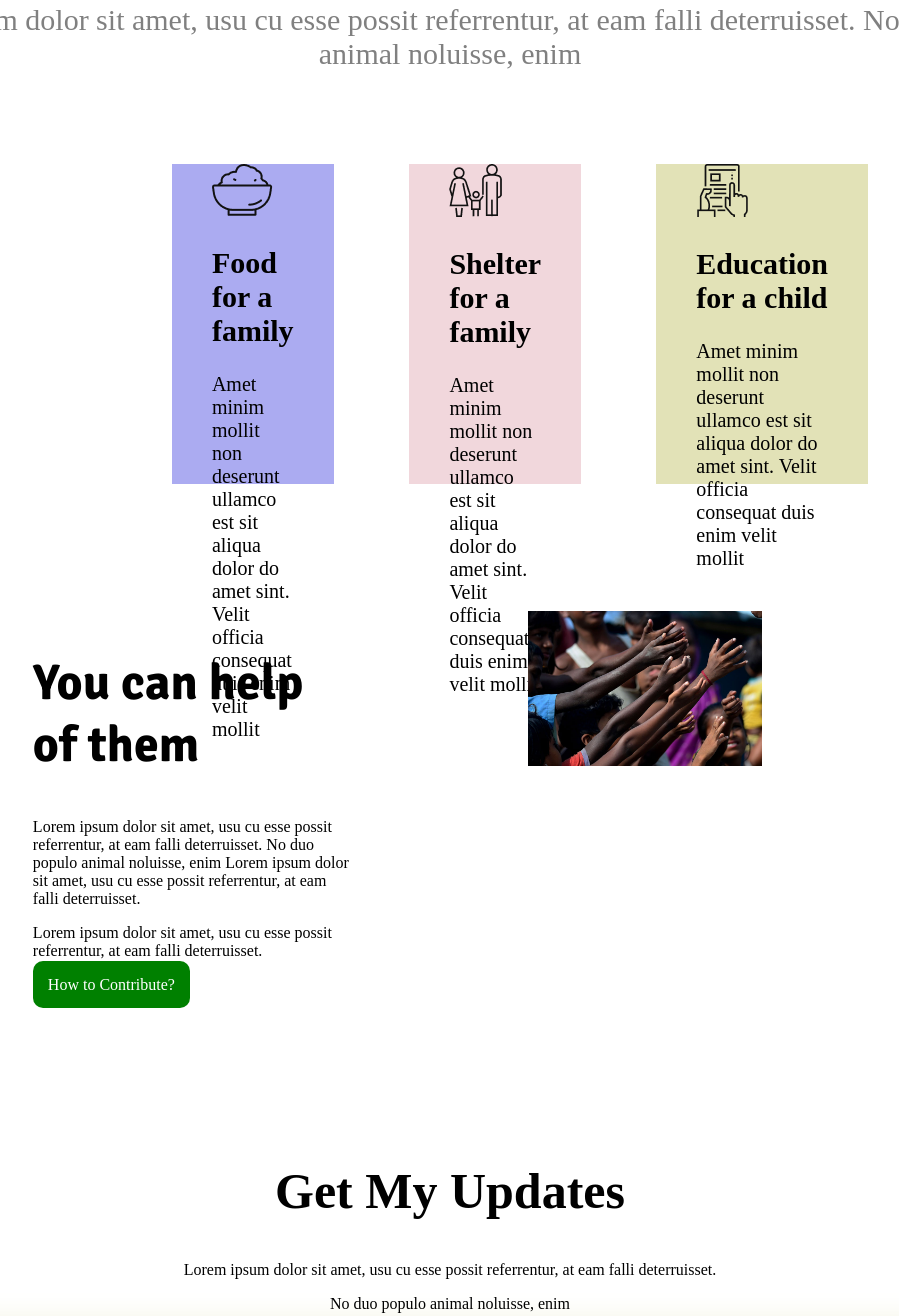
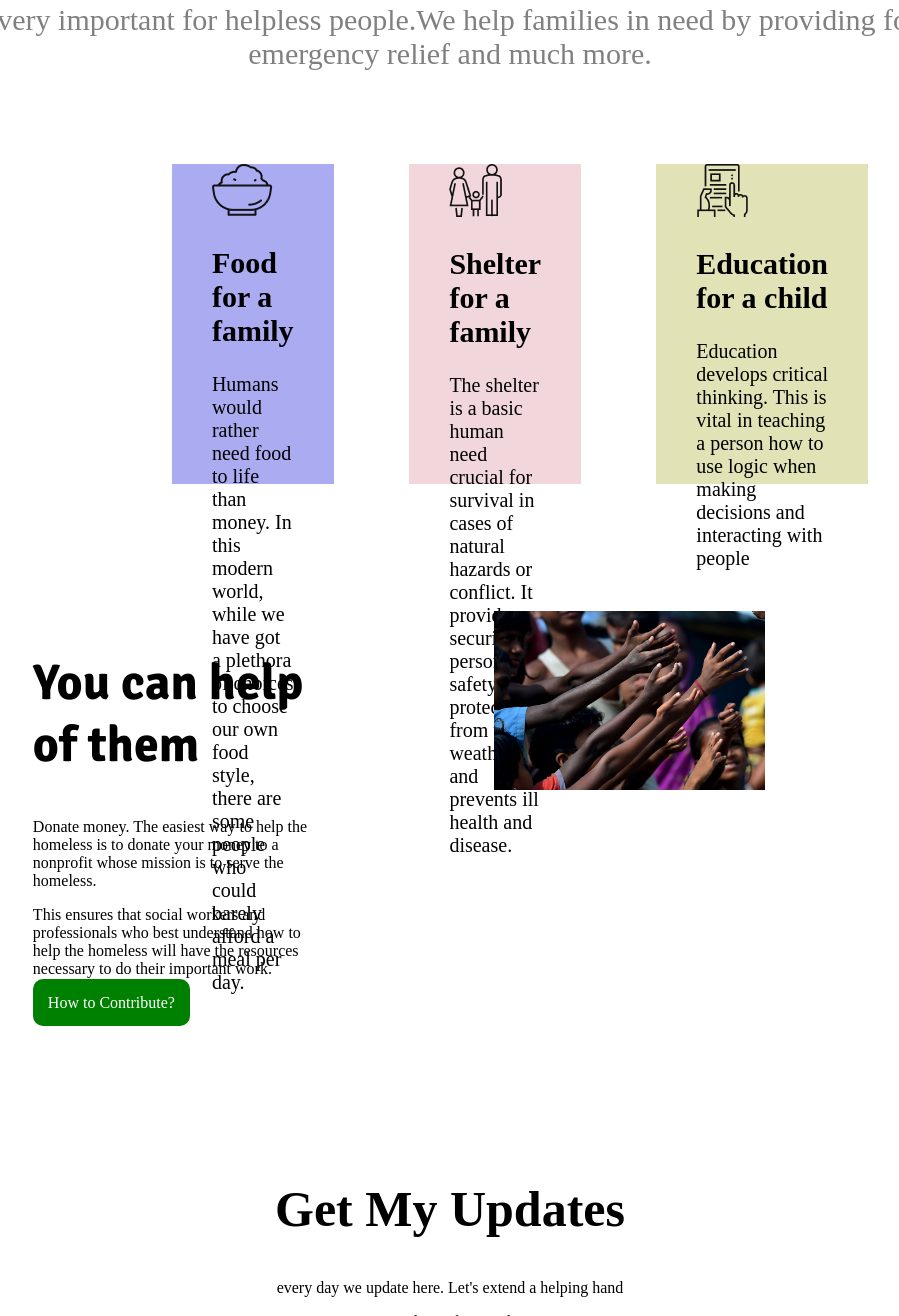
Before and after one commit to pranta123443/healthy-fresh, a plain HTML site: page index.html in a window 1280 px wide. Shown: the part 1839-3155 px from the top of the page, without its empty margins (190-1089 px from the left). Drawn offline with Linux system fonts and the light colour scheme.

Commit message:
text change

```diff
--- a/index.html
+++ b/index.html
@@ -79,8 +79,8 @@
             </h1>
         </div>
         <div class="second-section">
-            <p>Lorem ipsum dolor sit amet, usu cu esse possit referrentur, at eam falli
-                deterruisset. No duo populo animal noluisse, enim</p>
+            <p>Your help is very important for helpless people.We help families in need by providing food, housing,
+                emergency relief and much more.</p>
         </div>
     </section>
     <section class="donate-food-etc">
@@ -90,11 +90,10 @@
                 Food for a family
             </h2>
             <p>
-                Amet minim mollit non deserunt
-                ullamco est sit aliqua dolor do amet
-                sint. Velit officia consequat duis enim
-                velit mollit
+                Humans would rather need food to life than money. In this modern world, while we have got a plethora of
+                choices to choose our own food style, there are some people who could barely afford a meal per day.
             </p>
+
         </div>
         <div id="background-pink">
             <img src="images/shelter.png" alt="">
@@ -102,10 +101,8 @@
                 Shelter for a family
             </h2>
             <p>
-                Amet minim mollit non deserunt
-                ullamco est sit aliqua dolor do amet
-                sint. Velit officia consequat duis enim
-                velit mollit
+                The shelter is a basic human need crucial for survival in cases of natural hazards or conflict. It
+                provides security, personal safety and protection from the weather, and prevents ill health and disease.
             </p>
         </div>
         <div id="background-yellow">
@@ -114,10 +111,8 @@
                 Education for a child
             </h2>
             <p>
-                Amet minim mollit non deserunt
-                ullamco est sit aliqua dolor do amet
-                sint. Velit officia consequat duis enim
-                velit mollit
+                Education develops critical thinking. This is vital in teaching a person how to use logic when making
+                decisions and interacting with people
             </p>
         </div>
     </section>
@@ -126,15 +121,12 @@
             <h2>
                 You can help of them
             </h2>
-            <p>Lorem ipsum dolor sit amet, usu cu esse possit
-                referrentur, at eam falli deterruisset. No duo populo
-                animal noluisse, enim
-                Lorem ipsum dolor sit amet, usu cu esse possit
-                referrentur, at eam falli deterruisset.
+            <p>Donate money. The easiest way to help the homeless is to donate your money to a nonprofit whose mission
+                is to serve the homeless.
             </p>
             <p>
-                Lorem ipsum dolor sit amet, usu cu esse possit
-                referrentur, at eam falli deterruisset.
+                This ensures that social workers and professionals who best understand how to help the homeless will
+                have the resources necessary to do their important work.
             </p>
             <a id="how-to-contribute" target="_blank"
                 href="https://www.linkedin.com/in/mrityunjoy-sen-gupta-771701240/">How to Contribute?</a>
@@ -148,11 +140,10 @@
         <div class="get-my-update">
             <h2>Get My Updates</h2>
             <p>
-                Lorem ipsum dolor sit amet, usu cu esse possit referrentur, at eam falli
-                deterruisset.
+                every day we update here. Let's extend a helping hand
             </p>
             <p>
-                No duo populo animal noluisse, enim
+                People are for people
             </p>
         </div>
 
```
